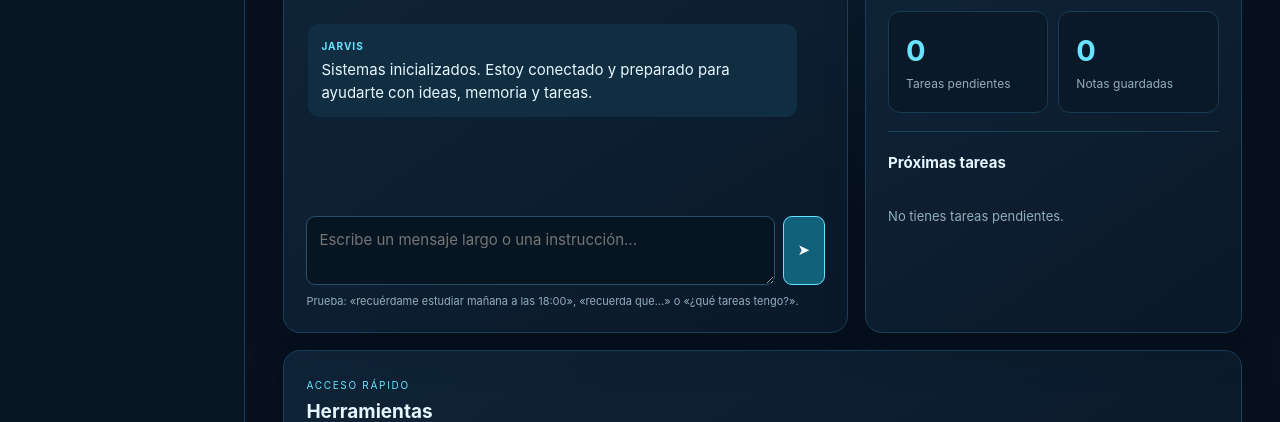
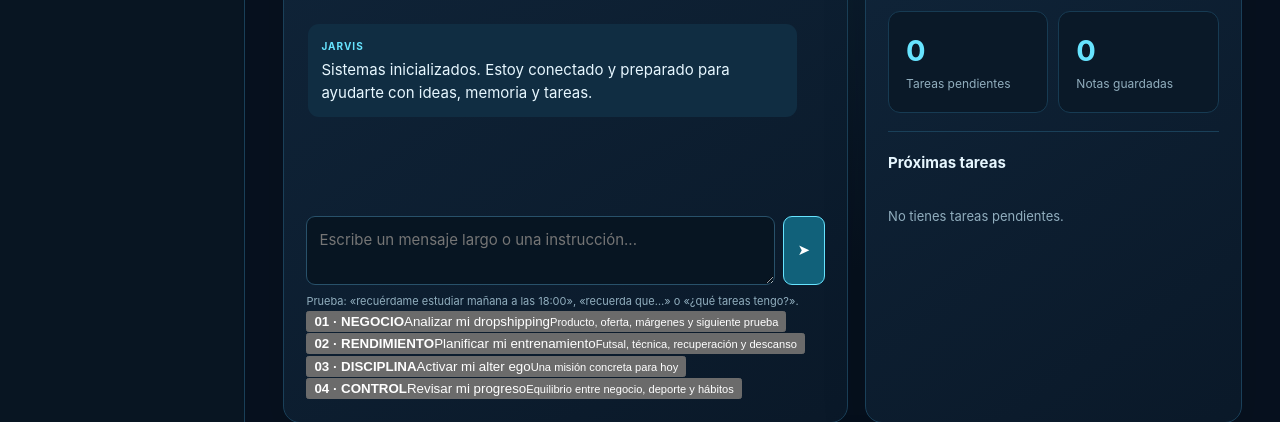
Before and after one commit to lekramelpro-debug/Mi-jarvis, a plain HTML site: page index.html in a window 1280 px wide. Shown: the part 530-952 px from the top of the page. Drawn offline with Linux system fonts and the light colour scheme.

Commit message:
Add JARVIS coaching quick actions and refresh app version

```diff
--- a/index.html
+++ b/index.html
@@ -29,7 +29,8 @@
     <div class="reactor" aria-label="Núcleo visual JARVIS"><div class="reactor-core">J</div></div>
   </div>
   <div class="grid two">
-    <section class="panel chat-panel"><div class="section-head"><div><span class="eyebrow">INTERFAZ CONVERSACIONAL</span><h3>JARVIS</h3></div><span class="tag">IA CONECTADA</span></div><div id="chatLog" class="chat-log" aria-live="polite"><div class="message assistant"><b>JARVIS</b><p>Sistemas inicializados. Estoy conectado y preparado para ayudarte con ideas, memoria y tareas.</p></div></div><form id="chatForm" class="chat-form"><textarea id="chatInput" maxlength="20000" rows="2" placeholder="Escribe un mensaje largo o una instrucción..." autocomplete="off"></textarea><button class="btn primary" aria-label="Enviar">➤</button></form><div class="hint">Prueba: «recuérdame estudiar mañana a las 18:00», «recuerda que…» o «¿qué tareas tengo?».</div></section>
+    <section class="panel chat-panel"><div class="section-head"><div><span class="eyebrow">INTERFAZ CONVERSACIONAL</span><h3>JARVIS</h3></div><span class="tag">IA CONECTADA</span></div><div id="chatLog" class="chat-log" aria-live="polite"><div class="message assistant"><b>JARVIS</b><p>Sistemas inicializados. Estoy conectado y preparado para ayudarte con ideas, memoria y tareas.</p></div></div><form id="chatForm" class="chat-form"><textarea id="chatInput" maxlength="20000" rows="2" placeholder="Escribe un mensaje largo o una instrucción..." autocomplete="off"></textarea><button class="btn primary" aria-label="Enviar">➤</button></form><div class="hint">Prueba: «recuérdame estudiar mañana a las 18:00», «recuerda que…» o «¿qué tareas tengo?».</div>
+<div class="coach-actions" aria-label="Accesos de desarrollo personal"><button class="coach-action" type="button" data-coach="dropshipping"><b>01 · NEGOCIO</b><span>Analizar mi dropshipping</span><small>Producto, oferta, márgenes y siguiente prueba</small></button><button class="coach-action" type="button" data-coach="deporte"><b>02 · RENDIMIENTO</b><span>Planificar mi entrenamiento</span><small>Futsal, técnica, recuperación y descanso</small></button><button class="coach-action" type="button" data-coach="alterego"><b>03 · DISCIPLINA</b><span>Activar mi alter ego</span><small>Una misión concreta para hoy</small></button><button class="coach-action" type="button" data-coach="revision"><b>04 · CONTROL</b><span>Revisar mi progreso</span><small>Equilibrio entre negocio, deporte y hábitos</small></button></div></section>
     <section class="panel"><div class="section-head"><div><span class="eyebrow">RESUMEN PERSONAL</span><h3>Tu panel</h3></div></div><div class="stats"><div class="stat"><strong id="taskCount">0</strong><span>Tareas pendientes</span></div><div class="stat"><strong id="memoryCount">0</strong><span>Notas guardadas</span></div></div><div class="divider"></div><h4>Próximas tareas</h4><div id="homeTasks" class="compact-list"><p class="muted">Todavía no tienes tareas.</p></div></section>
   </div>
   <section class="panel"><div class="section-head"><div><span class="eyebrow">ACCESO RÁPIDO</span><h3>Herramientas</h3></div></div><div class="quick-grid"><button class="quick" data-go="tasks"><b>✓</b><span>Planificar mi día</span><small>Organiza prioridades</small></button><button class="quick" data-go="memory"><b>▤</b><span>Guardar una idea</span><small>Memoria de este dispositivo</small></button><button class="quick" data-go="research"><b>⌕</b><span>Investigar</span><small>Abrir búsqueda web</small></button><button class="quick" data-go="tools"><b>⌘</b><span>Mis herramientas</span><small>Accesos y ajustes</small></button></div></section>
@@ -93,5 +94,5 @@
 <footer>J.A.R.V.I.S. · VERSIÓN 1.0 · Voz y chat mejorados.</footer>
 </main>
 </div>
-<script src="./app.js?v=jarvis-21" defer></script>
+<script src="./app.js?v=jarvis-22" defer></script>
 </body></html>
```
